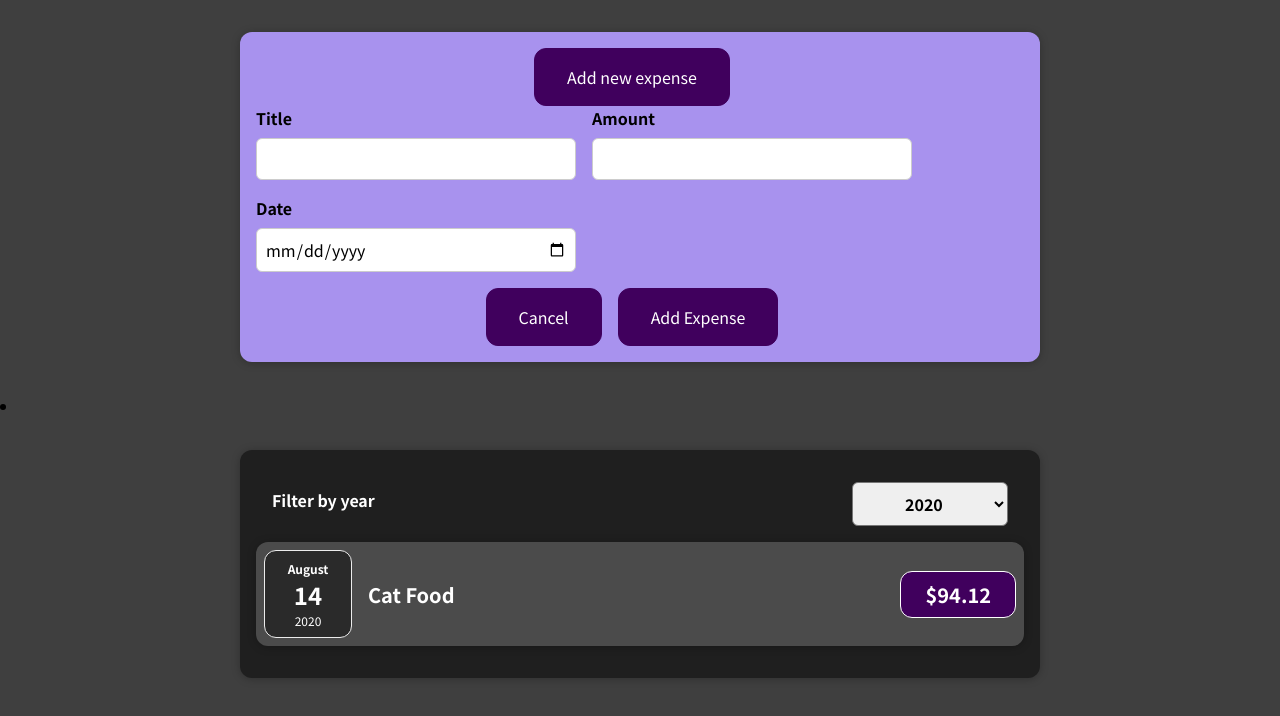
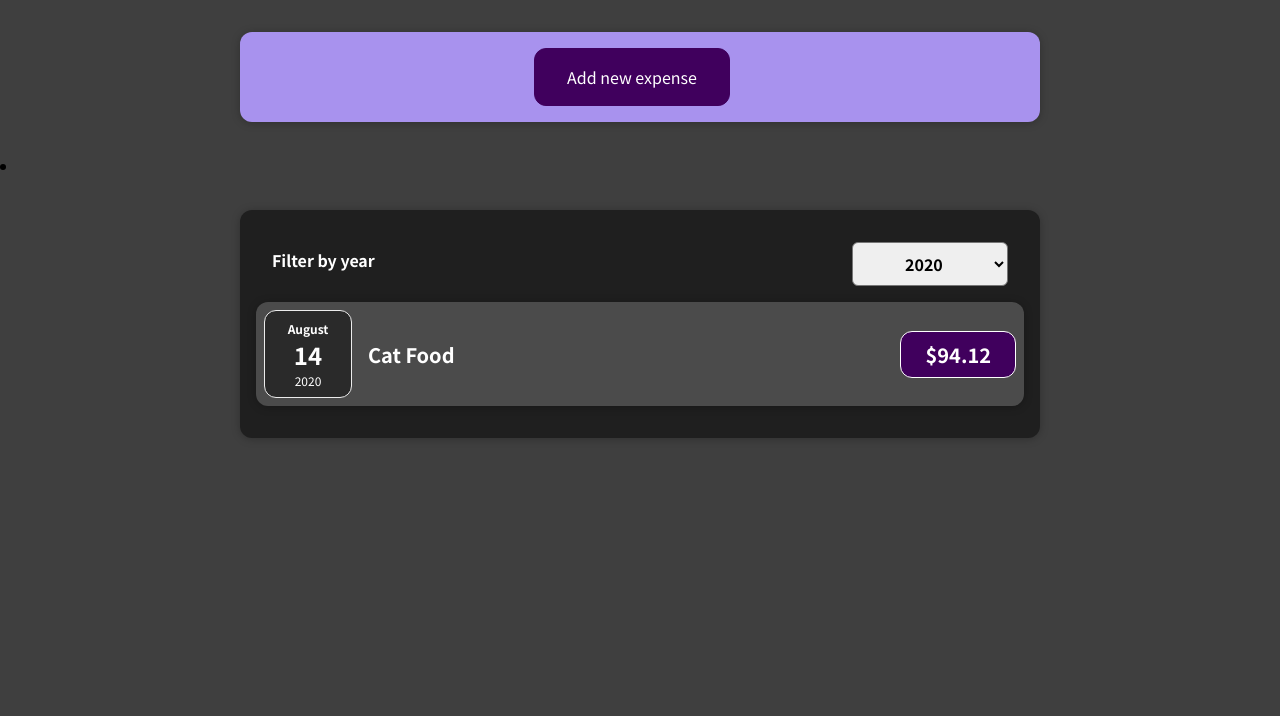
Before and after one commit to darienaxelll/expense-tracker-project, a React (Create React App) app: page / in a window 1280 px wide. Shown: the top 716 px of the page. Built offline with nearby package versions, Linux system fonts and the light colour scheme.

Commit message:
Debugged conditional expenseForm

```diff
--- a/src/components/NewExpense/ExpenseForm.js
+++ b/src/components/NewExpense/ExpenseForm.js
@@ -65,7 +65,7 @@ const ExpenseForm = (props) => {
         </div>
       </div>
       <div className="new-expense__control">
-        <button>Cancel</button>
+        <button type="button" onClick={props.onCancelEdit}>Cancel</button>
         <button type="submit">Add Expense</button>
       </div>
     </form>
--- a/src/components/NewExpense/NewExpense.js
+++ b/src/components/NewExpense/NewExpense.js
@@ -1,17 +1,17 @@
 import { useState } from "react";
 import ExpenseForm from "./ExpenseForm";
 import "./NewExpense.css";
-import NewExpenseButton from "./NewExpenseButton";
 
 const NewExpense = (props) => {
-  const [addExpense, setAddExpense] = useState(false);
+  const [isEditing, setIsEditing] = useState(false);
 
-  console.log(addExpense);
+  const onEditingHandler = () => {
+    setIsEditing(true);
+  };
 
-  const switchState = (selectedState) => {
-    setAddExpense(selectedState);
-    console.log(selectedState);
-  };
+  const stopEditHandler = () => {
+    setIsEditing(false);
+  }
 
   const addExpenseHandler = (enteredExpenseData) => {
     const newExpense = {
@@ -20,12 +20,15 @@ const NewExpense = (props) => {
     };
 
     props.onAddNewExpense(newExpense);
+    setIsEditing(false);
   };
 
   return (
     <div className="new-expense">
-      <NewExpenseButton onStateChange={switchState}/>
-      <ExpenseForm onAddExpense={addExpenseHandler} />
+      {!isEditing && (
+        <button onClick={onEditingHandler}>Add new expense</button>
+      )}
+      {isEditing && <ExpenseForm onAddExpense={addExpenseHandler} onCancelEdit={stopEditHandler}/>}
     </div>
   );
 };
--- a/src/components/NewExpense/NewExpenseButton.js
+++ /dev/null
@@ -1,7 +0,0 @@
-const NewExpenseButton = (props) => {
-
-
-  return <button>Add new expense</button>;
-};
-
-export default NewExpenseButton;
```
